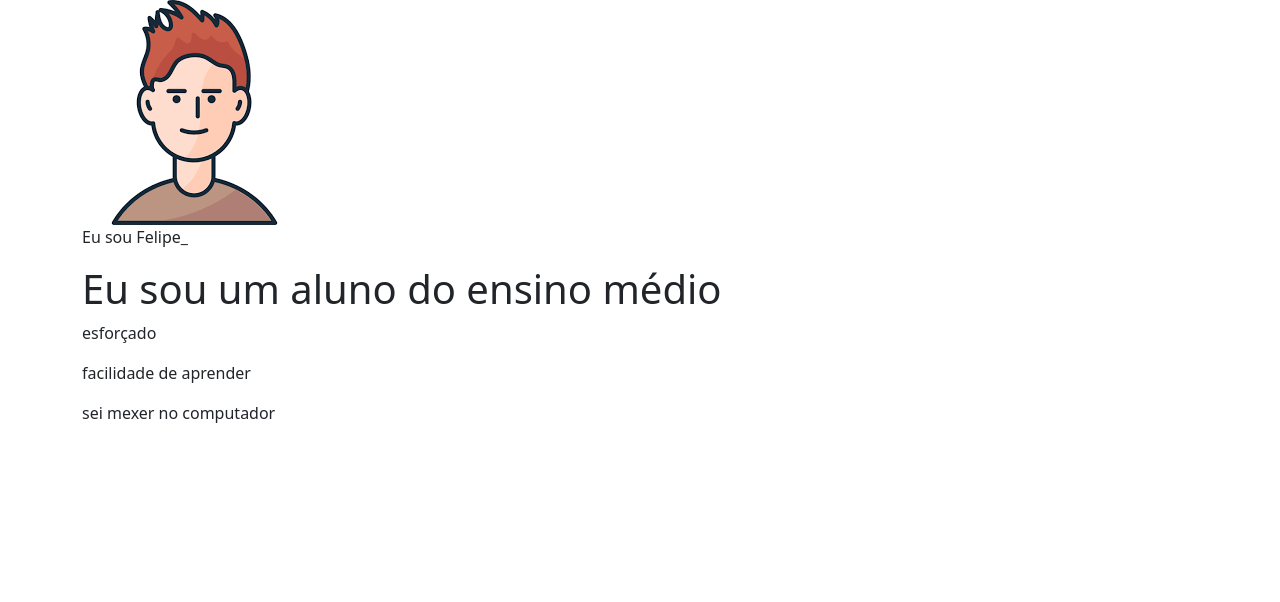
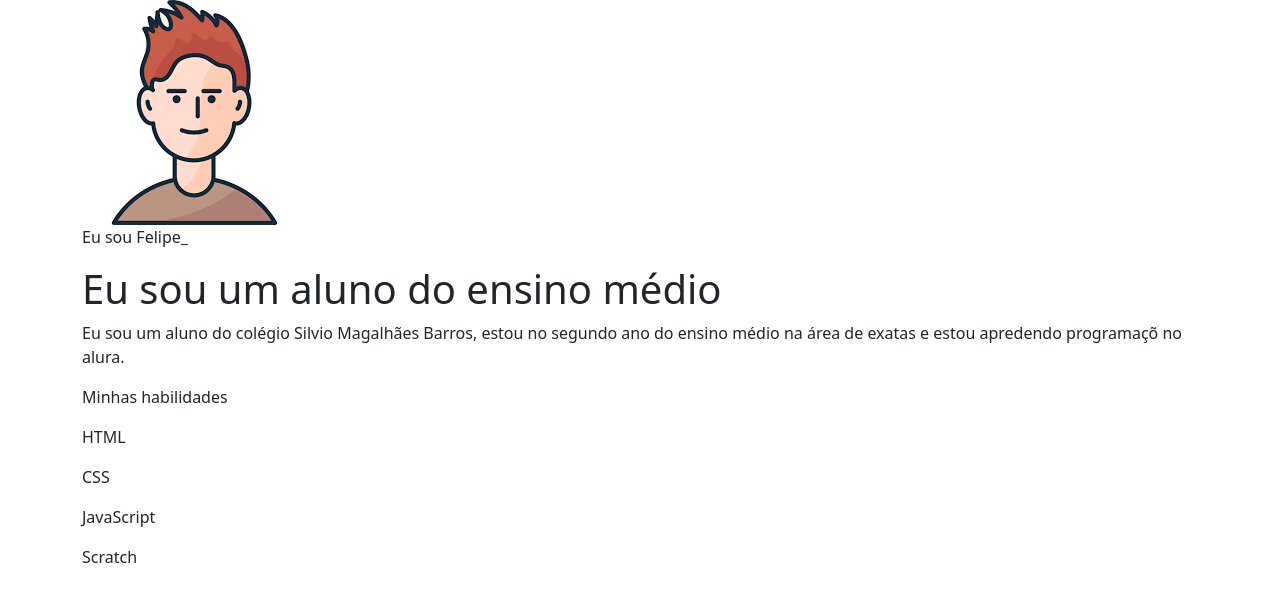
Before and after one commit to Lipaosantana/portifolio, a plain HTML site: page index.html in a window 1280 px wide. Drawn offline with nearby package versions, Linux system fonts and the light colour scheme.

Commit message:
09/04 pach 3

```diff
--- a/index.html
+++ b/index.html
@@ -14,7 +14,19 @@
       <img src="images.png" alt="avatar do Felipe" srcset="" />
       <p>Eu sou Felipe_</p>
       <h1>Eu sou um aluno do ensino médio</h1>
-    </body>
+      <p>
+        Eu sou um aluno do colégio Silvio Magalhães Barros, estou no segundo ano
+        do ensino médio na área de exatas e estou apredendo programaçõ no alura.
+      </p>
+      <p>Minhas habilidades</p>
+      <div>
+      <p>HTML</p>
+      <p>CSS</p>
+      <p>JavaScript</p>
+      <p>Scratch</p>
+    </div>
+  </header>
+</body>
   </body>
 </html>
 <!DOCTYPE html>
@@ -24,11 +36,3 @@
     <meta name="viewport" content="width=device-width, initial-scale=1.0" />
     <link rel="stylesheet" href="style.css" />
     <title>Meu portfólio</title>
-  </head>
-  <body>
-    <p>esforçado</p>
-    <p>facilidade de aprender</p>
-    <p>sei mexer no computador</p>
-</body>
-</html>
-</header>
```
